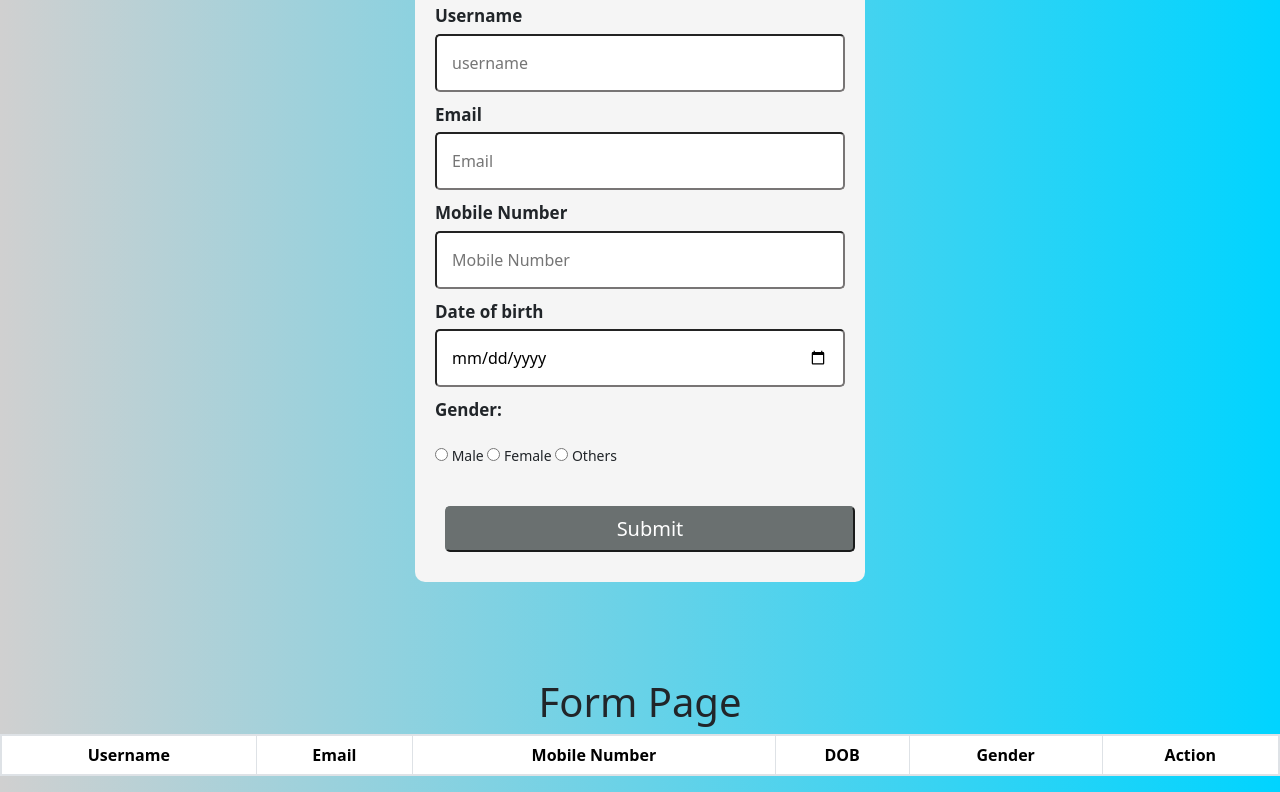
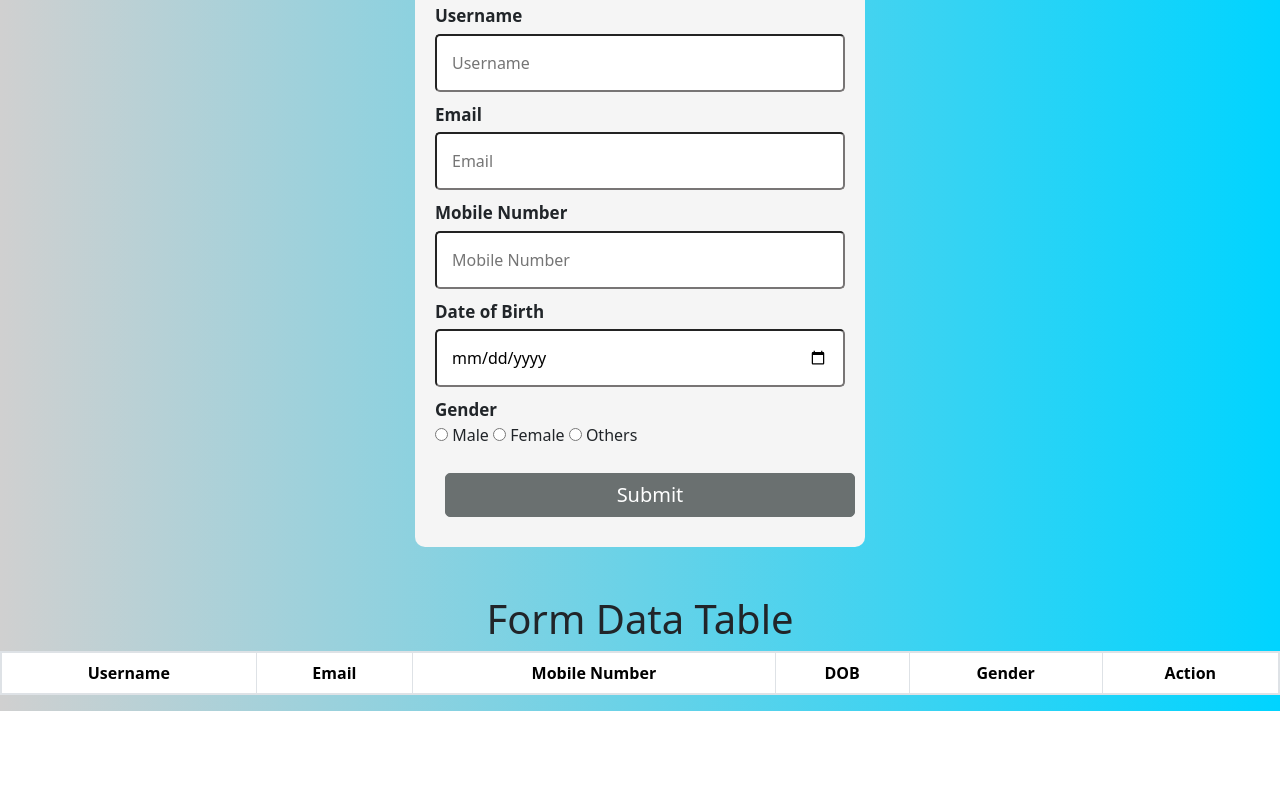
Before and after one commit to ruban-04/js---form-storage, a plain HTML site: page index.html in a window 1280 px wide. Shown: the part 129-921 px from the top of the page. After the commit the page ends 840 px from the top, so only its background shows below. Drawn offline with nearby package versions, Linux system fonts and the light colour scheme.

Commit message:
local storage

```diff
--- a/index.html
+++ b/index.html
@@ -1,8 +1,9 @@
+<!DOCTYPE html>
 <html lang="en">
 <head>
   <meta charset="UTF-8">
   <meta name="viewport" content="width=device-width, initial-scale=1.0">
-  <title> Local Storage Form </title>
+  <title>Local Storage Form</title>
   <link rel="stylesheet" href="style.css">
   <link href="https://fonts.googleapis.com/css2?family=Montserrat:ital,wght@0,100..900;1,100..900&family=Noto+Sans:ital,wght@0,100..900;1,100..900&family=Roboto:ital,wght@0,100;0,300;0,400;0,500;0,700;0,900;1,100;1,300;1,400;1,500;1,700;1,900&display=swap" rel="stylesheet">
   <link href="https://cdn.jsdelivr.net/npm/bootstrap@5.3.3/dist/css/bootstrap.min.css" rel="stylesheet">
@@ -11,17 +12,17 @@
 <body>
 
   <div class="container">
-      <form action="" id="form">
+      <form id="form">
           <h1>Form Page</h1>
           <div class="form-group">
               <label for="Username">Username</label>
-              <input type="text" id="Username" name="username" placeholder="username">
+              <input type="text" id="Username" name="username" placeholder="Username">
               <div id="nameError"></div>
           </div>
 
           <div class="form-group">
               <label for="Email">Email</label>
-              <input type="text" id="Email" name="Email" placeholder="Email">
+              <input type="text" id="Email" name="email" placeholder="Email">
               <div id="emailError"></div>
           </div>
 
@@ -32,14 +33,14 @@
           </div>
 
           <div class="form-group">
-              <label for="Date of birth">Date of birth</label>
+              <label for="Date of birth">Date of Birth</label>
               <input type="date" id="date">
               <div id="dateError"></div>
           </div>
 
           <div class="form-group">
-              <label for="Gender">Gender:</label>
-              <div class="pointerradio">
+              <label for="Gender">Gender</label>
+              <div>
                   <input type="radio" name="gender" value="Male" id="genderMale"> Male
                   <input type="radio" name="gender" value="Female" id="genderFemale"> Female
                   <input type="radio" name="gender" value="Others" id="genderOthers"> Others
@@ -47,16 +48,14 @@
               <div id="genderError"></div>
           </div>
 
-          <button class="submit" onclick="mySubmit(event)">Submit</button>
-
-
+          <button class="submit btn btn-primary mt-3">Submit</button>
       </form>
   </div>
 
-  <h1 class="table-title mt-5 pt-5">Form Page</h1>
-<div  id="print-table" >
-  <table class="table table-bordered " style="text-align: center;">
-      <thead >
+  <h1 class="table-title mt-5">Form Data Table</h1>
+  <div id="print-table">
+      <table class="table table-bordered" style="text-align: center;">
+          <thead>
               <tr>
                   <th>Username</th>
                   <th>Email</th>
@@ -66,11 +65,10 @@
                   <th>Action</th>
               </tr>
           </thead>
-      <tbody id="table-body">
-
-      </tbody>
+          <tbody id="table-body"></tbody>
       </table>
   </div>
+
 
 
   <script src="index.js" defer></script>
--- a/index.js
+++ b/index.js
@@ -1,6 +1,7 @@
-let editingRow = null;
+
 
 const form = document.getElementById('form');
+const submitButton = document.querySelector('.submit');
 
 document.addEventListener('DOMContentLoaded', () => {
   loadTableData();
@@ -99,9 +100,7 @@ form.addEventListener('submit', (event) => {
 
     if (editingRow) {
 
-
       // Update existing row
-
 
       editingRow.cells[0].innerHTML = rowData.username;
       editingRow.cells[1].innerHTML = rowData.email;
@@ -111,9 +110,11 @@ form.addEventListener('submit', (event) => {
 
       updateLocalStorage();
       editingRow = null;
+
+      // Reset the button text back to "Submit"
+
+      submitButton.textContent = "Submit";
     } else {
-
-      // Add new row
 
       let tableBody = document.getElementById('table-body');
       let row = `
@@ -134,11 +135,11 @@ form.addEventListener('submit', (event) => {
     }
 
     form.reset();
-
   }
 });
 
 // Edit Button
+
 
 document.getElementById('table-body').addEventListener('click', function (event) {
   if (event.target.classList.contains('edit-btn')) {
@@ -157,10 +158,13 @@ document.getElementById('table-body').addEventListener('click', function (event)
     }
 
     editingRow = row;
+
+    // Change the button text to "Update"
+
+    submitButton.textContent = "Update";
   }
 
   // Delete Button
-
 
   if (event.target.classList.contains('delete-btn')) {
     const row = event.target.closest('tr');
@@ -169,9 +173,7 @@ document.getElementById('table-body').addEventListener('click', function (event)
   }
 });
 
-
 // Save table data to local storage
-
 
 function updateLocalStorage() {
   const tableBody = document.getElementById('table-body');
@@ -205,7 +207,6 @@ function loadTableData() {
     tableData.forEach((rowData) => {
       let row = `
         <tr>
-
           <td>${rowData.username}</td>
           <td>${rowData.email}</td>
           <td>${rowData.mobileNumber}</td>
```
Lines whose indentation alone changed are shown as unchanged.
